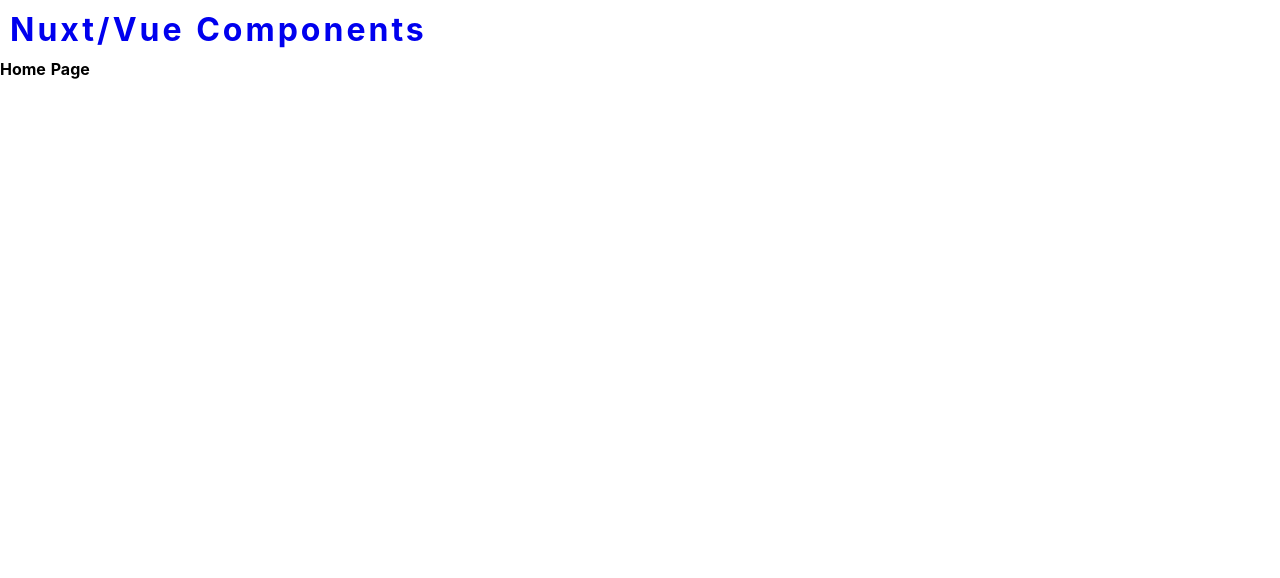
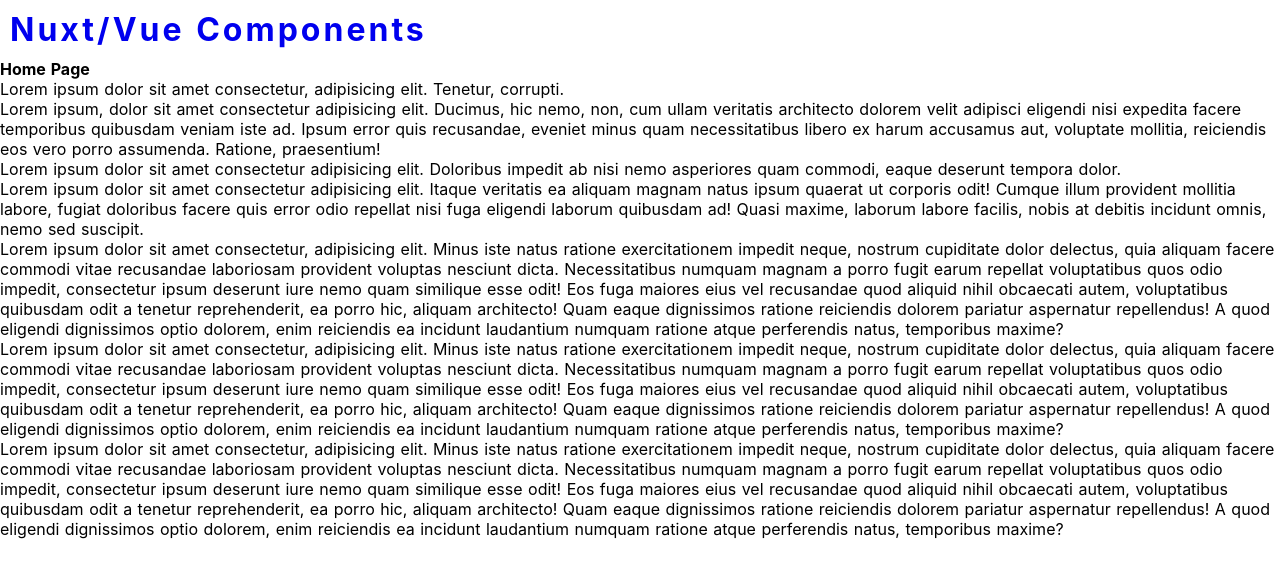
Before and after one commit to anujdatar/nuxt-components, a Nuxt app: page / in a window 1280 px wide. Shown: the top 578 px of the page. Built offline with nearby package versions, Linux system fonts and the light colour scheme.

Commit message:
added dummy text to test scroll effects

```diff
--- a/layouts/default.vue
+++ b/layouts/default.vue
@@ -1,7 +1,19 @@
 <template>
   <div>
-    <d-navbar :routes="routes" :app-title="appTitle" />
+    <d-navbar
+      :routes="routes"
+      :app-title="appTitle"
+      elevate-on-scroll
+      right
+    />
     <Nuxt />
+    <p>Lorem ipsum dolor sit amet consectetur, adipisicing elit. Tenetur, corrupti.</p>
+    <p>Lorem ipsum, dolor sit amet consectetur adipisicing elit. Ducimus, hic nemo, non, cum ullam veritatis architecto dolorem velit adipisci eligendi nisi expedita facere temporibus quibusdam veniam iste ad. Ipsum error quis recusandae, eveniet minus quam necessitatibus libero ex harum accusamus aut, voluptate mollitia, reiciendis eos vero porro assumenda. Ratione, praesentium!</p>
+    <p>Lorem ipsum dolor sit amet consectetur adipisicing elit. Doloribus impedit ab nisi nemo asperiores quam commodi, eaque deserunt tempora dolor.</p>
+    <p>Lorem ipsum dolor sit amet consectetur adipisicing elit. Itaque veritatis ea aliquam magnam natus ipsum quaerat ut corporis odit! Cumque illum provident mollitia labore, fugiat doloribus facere quis error odio repellat nisi fuga eligendi laborum quibusdam ad! Quasi maxime, laborum labore facilis, nobis at debitis incidunt omnis, nemo sed suscipit.</p>
+    <p>Lorem ipsum dolor sit amet consectetur, adipisicing elit. Minus iste natus ratione exercitationem impedit neque, nostrum cupiditate dolor delectus, quia aliquam facere commodi vitae recusandae laboriosam provident voluptas nesciunt dicta. Necessitatibus numquam magnam a porro fugit earum repellat voluptatibus quos odio impedit, consectetur ipsum deserunt iure nemo quam similique esse odit! Eos fuga maiores eius vel recusandae quod aliquid nihil obcaecati autem, voluptatibus quibusdam odit a tenetur reprehenderit, ea porro hic, aliquam architecto! Quam eaque dignissimos ratione reiciendis dolorem pariatur aspernatur repellendus! A quod eligendi dignissimos optio dolorem, enim reiciendis ea incidunt laudantium numquam ratione atque perferendis natus, temporibus maxime?</p>
+    <p>Lorem ipsum dolor sit amet consectetur, adipisicing elit. Minus iste natus ratione exercitationem impedit neque, nostrum cupiditate dolor delectus, quia aliquam facere commodi vitae recusandae laboriosam provident voluptas nesciunt dicta. Necessitatibus numquam magnam a porro fugit earum repellat voluptatibus quos odio impedit, consectetur ipsum deserunt iure nemo quam similique esse odit! Eos fuga maiores eius vel recusandae quod aliquid nihil obcaecati autem, voluptatibus quibusdam odit a tenetur reprehenderit, ea porro hic, aliquam architecto! Quam eaque dignissimos ratione reiciendis dolorem pariatur aspernatur repellendus! A quod eligendi dignissimos optio dolorem, enim reiciendis ea incidunt laudantium numquam ratione atque perferendis natus, temporibus maxime?</p>
+    <p>Lorem ipsum dolor sit amet consectetur, adipisicing elit. Minus iste natus ratione exercitationem impedit neque, nostrum cupiditate dolor delectus, quia aliquam facere commodi vitae recusandae laboriosam provident voluptas nesciunt dicta. Necessitatibus numquam magnam a porro fugit earum repellat voluptatibus quos odio impedit, consectetur ipsum deserunt iure nemo quam similique esse odit! Eos fuga maiores eius vel recusandae quod aliquid nihil obcaecati autem, voluptatibus quibusdam odit a tenetur reprehenderit, ea porro hic, aliquam architecto! Quam eaque dignissimos ratione reiciendis dolorem pariatur aspernatur repellendus! A quod eligendi dignissimos optio dolorem, enim reiciendis ea incidunt laudantium numquam ratione atque perferendis natus, temporibus maxime?</p>
   </div>
 </template>
 
```
